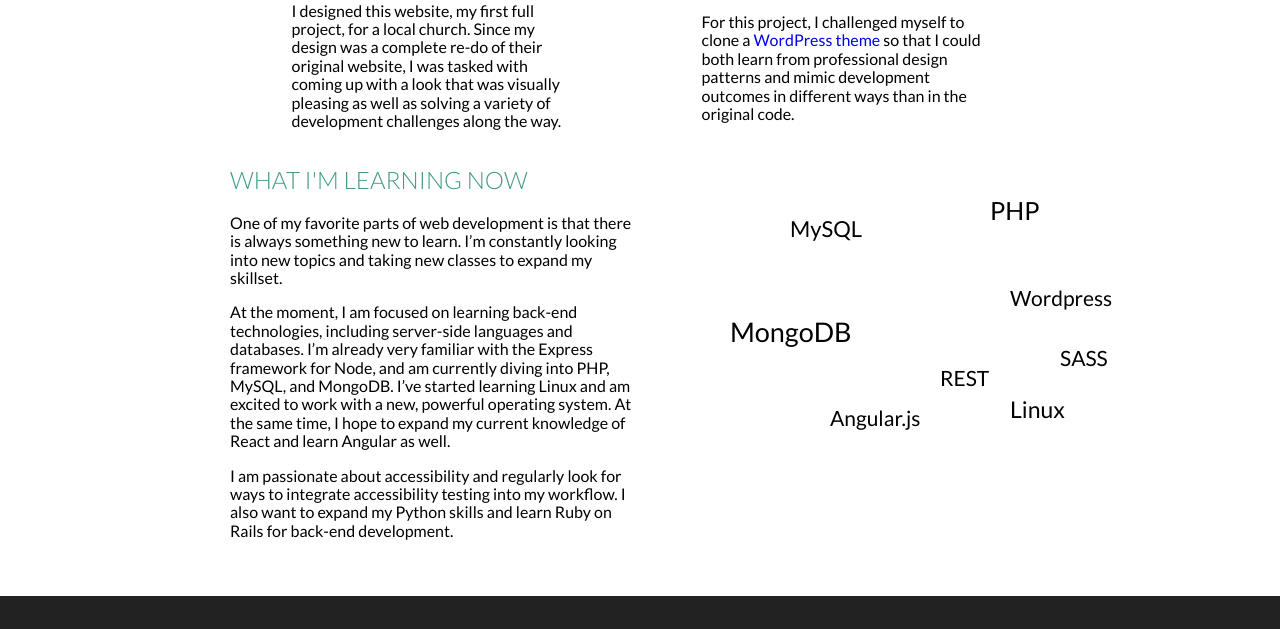
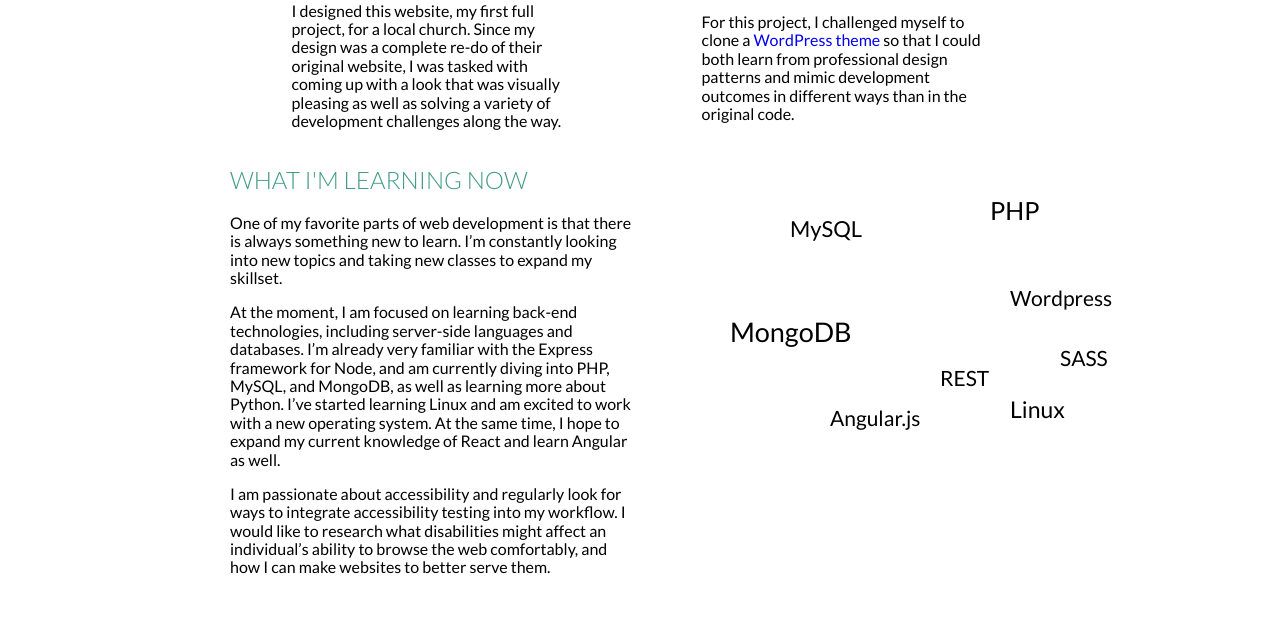
Before and after one commit to LaurenCoker512/portfolio-site, a website built with webpack: page app/index.html in a window 1280 px wide. Shown: the part 2180-2809 px from the top of the page. Built offline with nearby package versions, Linux system fonts and the light colour scheme.

Commit message:
Updated text

```diff
--- a/app/index.html
+++ b/app/index.html
@@ -118,8 +118,8 @@
         <div class="learning__description">
             <h2 class="section-title">What I'm Learning Now</h2>
             <p>One of my favorite parts of web development is that there is always something new to learn. I&rsquo;m constantly looking into new topics and taking new classes to expand my skillset.</p>
-            <p>At the moment, I am focused on learning back-end technologies, including server-side languages and databases. I&rsquo;m already very familiar with the Express framework for Node, and am currently diving into PHP, MySQL, and MongoDB. I&rsquo;ve started learning Linux and am excited to work with a new, powerful operating system. At the same time, I hope to expand my current knowledge of React and learn Angular as well.</p>
-            <p>I am passionate about accessibility and regularly look for ways to integrate accessibility testing into my workflow. I also want to expand my Python skills and learn Ruby on Rails for back-end development. </p>
+            <p>At the moment, I am focused on learning back-end technologies, including server-side languages and databases. I&rsquo;m already very familiar with the Express framework for Node, and am currently diving into PHP, MySQL, and MongoDB, as well as learning more about Python. I&rsquo;ve started learning Linux and am excited to work with a new operating system. At the same time, I hope to expand my current knowledge of React and learn Angular as well.</p>
+            <p>I am passionate about accessibility and regularly look for ways to integrate accessibility testing into my workflow. I would like to research what disabilities might affect an individual&rsquo;s ability to browse the web comfortably, and how I can make websites to better serve them.</p>
         </div>
 
         <div class="learning__floating">
```
Also changed, not shown: docs/index.html (+2 -2 lines).
